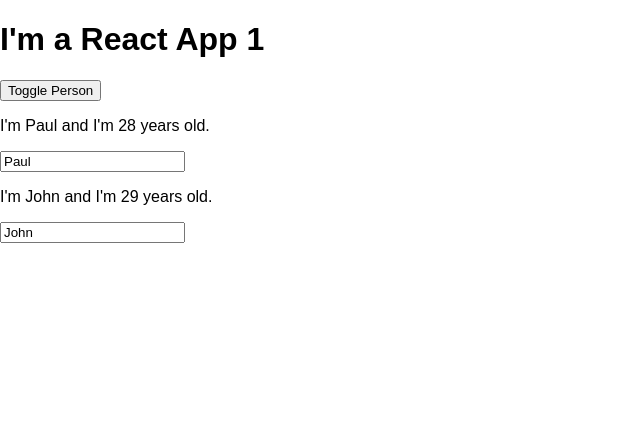
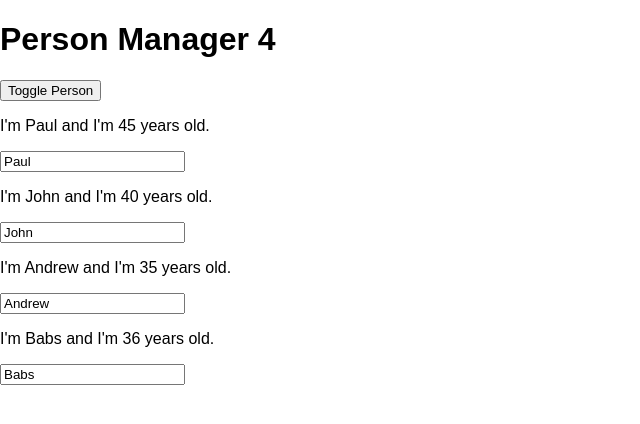
Before and after one commit to babar-waheed/react-app, a React app: page / in a window 1280 px wide. Both pictures are taken after a click on the button "Toggle Person". Shown: the top 424 px of the page, without its empty margins (0-640 px from the left). Built offline with nearby package versions, Linux system fonts and the light colour scheme.

Commit message:
Functional component & code clean up.

```diff
--- /dev/null
+++ b/src/components/Cockpit/Cockpit.css
@@ -0,0 +1,25 @@
+.Cockpit{
+    text-align: center;
+}
+.Cockpit button {
+    background-color: #000;
+    color: #fff;
+    border: none;
+    padding: 8px;
+    cursor: pointer;
+    font-size: 16px;
+    outline: none;
+}
+
+.Cockpit button:hover{
+    background-color: lightblue;
+    color: #000;
+}
+
+.Cockpit h1{
+    font-size: 20px;
+}
+
+.Cockpit button.bold{
+    font-weight: bold;
+}
--- a/src/components/Cockpit/Cockpit.js
+++ b/src/components/Cockpit/Cockpit.js
@@ -0,0 +1,16 @@
+import React from 'react';
+import Style from "./Cockpit.css";
+
+const cockpit = (props) => {
+    return(
+        <div className={Style.Cockpit}>
+            <h1 >{props.title} {props.counter}</h1>
+            <button
+                className={Style.bold}
+                onClick={props.toggleHandler}>Toggle Person
+            </button>
+        </div>
+    )
+};
+
+export default cockpit;
--- /dev/null
+++ b/src/components/Persons/Person/Person.js
@@ -0,0 +1,17 @@
+import React from 'react';
+import Style from './Person.css';
+
+const person = (props) => {
+
+    return (
+        <div className={Style.Person}>
+            <p onClick={props.click}>I'm {props.name} and I'm {props.age} years old.</p>
+            {/*children refers to any element inside the opening and closing tags e.g below*/}
+            {/*<Person name="John" age="34"> My Hobbies: Coding </Person>*/}
+            <p>{props.children}</p>
+            <input onChange={props.change} type="text" name="name" value={props.name} />
+        </div>
+    )
+};
+
+export default person;
--- a/src/components/Persons/Persons.js
+++ b/src/components/Persons/Persons.js
@@ -1,18 +1,15 @@
 import React from 'react';
-import Style from './Persons.css';
+import Person from "./Person/Person";
 
-console.log(Style);
-const persons = (props) => {
-
-    return (
-        <div className={Style.Person}>
-            <p onClick={props.click}>I'm {props.name} and I'm {props.age} years old.</p>
-            {/*children refers to any element inside the opening and closing tags e.g below*/}
-            {/*<Person name="John" age="34"> My Hobbies: Coding </Person>*/}
-            <p>{props.children}</p>
-            <input onChange={props.change} type="text" name="name" value={props.name} />
-        </div>
-    )
-};
+const persons = (props) => ( props.persons.map((person, index) => {
+        return <Person
+            click={() => props.deletePerson(index)}
+            name={person.name}
+            age={person.age}
+            key={person.id}
+            change={(event) => props.changeName(event, person.id)}
+        />
+    })
+);
 
 export default persons;
--- a/src/containers/App.css
+++ b/src/containers/App.css
@@ -1,26 +1,3 @@
 .App {
   text-align: center;
 }
-
-.App button {
-  background-color: #000;
-  color: #fff;
-  border: none;
-  padding: 8px;
-  cursor: pointer;
-  font-size: 16px;
-  outline: none;
-}
-
-.App button:hover{
-  background-color: lightblue;
-  color: #000;
-}
-
-.App h1{
-  font-size: 20px;
-}
-
-.App button.bold{
-  font-weight: bold;
-}
--- a/src/containers/App.js
+++ b/src/containers/App.js
@@ -1,44 +1,41 @@
 import React, { Component } from 'react';
 import Style from '../containers/App.css';
-import Person from '../components/Persons/Persons';
-
-//Stateful vs Stateless Components
-//Stateful manages state in both class based / functional based hooks
-//Stateless Persons.js is stateless component also called dumps,
-// presentational components. Its a good practice to use Stateless components.
+import Persons from '../components/Persons/Persons';
+import Cockpit from '../components/Cockpit/Cockpit';
 
 class App extends Component {
-    //Understanding and Using State
-    //Whilst props allow you to pass data down the component tree (and hence trigger an UI update), state is used to change the component, well, state from within. Changes to state also trigger an UI update.
+
     state = {
-        counter: 1,
+        counter: 0,
         persons: [
-            { id: 1, name: 'Paul', age: '28'},
-            { id: 2, name: 'John', age: '29'}
+            { id: 1, name: 'Paul', age: '45'},
+            { id: 2, name: 'John', age: '40'},
+            { id: 3, name: 'Andrew', age: '35'},
+            { id: 4, name: 'Babs', age: '36'}
         ],
         showPersons: false
     };
 
     toggleHandler = () => {
+        const personsCount = this.state.persons.length;
         const doesShow = this.state.showPersons;
         this.setState({showPersons: !doesShow});
+        !doesShow ? this.setState({counter: personsCount}) : this.setState({counter: 0});
     };
 
     deletePersonHandler = (personIndex) => {
         const persons = [...this.state.persons];
-        //Or const persons = this.state.persons.slice();
-        //const persons = this.state.persons; //Bad practice since its a reference type
         persons.splice(personIndex, 1);
         this.setState({persons: persons});
+        this.setState({counter: persons.length});
         console.log(this.state);
     };
 
     nameChangeHandler = (event, id) => {
-        //find the index
+
         const personIndex = this.state.persons.findIndex(p => {
             return p.id === id;
         });
-        //create an object
         const person = {
             ...this.state.persons[personIndex]
         };
@@ -48,50 +45,30 @@
         persons[personIndex] = person;
         this.setState({persons: persons});
 
-        // console.log(persons)
     };
 
     render() {
 
         let persons = null;
         if(this.state.showPersons){
-            persons = (
-                <div>
-                    { this.state.persons.map((person, index) => {
-                            return <Person
-                                click={() => this.deletePersonHandler(index)}
-                                name={person.name}
-                                age={person.age}
-                                key={person.id}
-                                change={(event) => this.nameChangeHandler(event, person.id)}
-                            />
-                        }
-                    )}
-                </div>
-            )
+            persons = <Persons
+            persons={this.state.persons}
+            deletePerson={this.deletePersonHandler}
+            changeName={this.nameChangeHandler}/>
+
         }
 
         return (
-        //JSX Restrictions
-        //class can't be used. React is converting the html behind the scene.
-        //JSX must have one root element
-
-        <div className={Style.App}>
-            <h1 >I'm a React App {this.state.counter}</h1>
-            <button
-                className={Style.bold}
-                onClick={this.toggleHandler}>Toggle Person
-            </button>
-            {persons}
-        </div>
-
-    );
-
-    //return(<div className="App"><h1>Hello!</h1></div>);
-    //Above code is equal to below
-   //return React.createElement('div', {className: 'App'}, React.createElement('h1', null, 'Hello!'));
-
-  }
+            <div className={Style.App}>
+                <Cockpit
+                    title={this.props.appTitle}
+                    counter={this.state.counter}
+                    toggleHandler={this.toggleHandler}
+                />
+                {persons}
+            </div>
+        );
+    }
 }
 
 export default App;
--- a/src/index.js
+++ b/src/index.js
@@ -4,5 +4,5 @@
 import App from './containers/App';
 import registerServiceWorker from './registerServiceWorker';
 
-ReactDOM.render(<App />, document.getElementById('root'));
+ReactDOM.render(<App appTitle="Person Manager"/>, document.getElementById('root'));
 registerServiceWorker();
```
Also changed, not shown: src/components/Persons/Person/Person.css (renamed from src/components/Persons/Persons.css).
